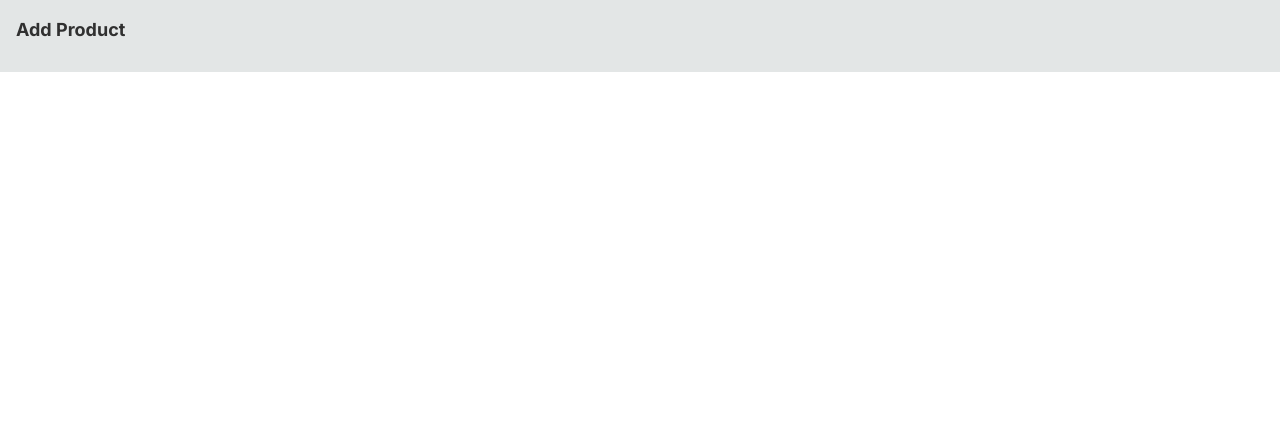
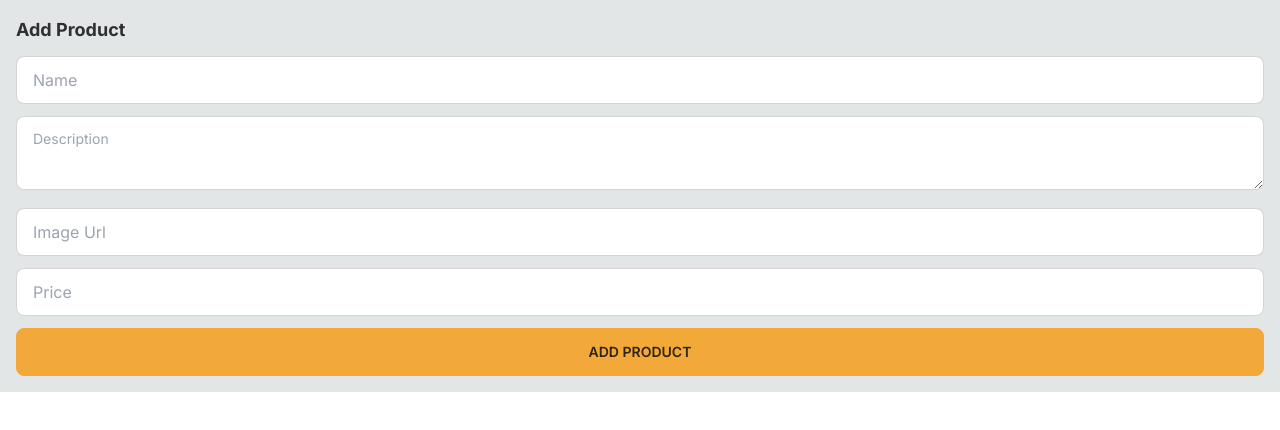
Before and after one commit to MarthaC444/nextjs-ecommerce, a Next.js app: page /add-product in a window 1280 px wide. Shown: the top 430 px of the page. Built offline with nearby package versions, Linux system fonts and the light colour scheme.

Commit message:
Create add product page and functionality

```diff
--- a/src/app/add-product/page.tsx
+++ b/src/app/add-product/page.tsx
@@ -1,7 +1,65 @@
+import FormSubmitButton from "@/components/FormSubmitButton";
+import prisma from "@/lib/db/prisma";
+import { redirect } from "next/navigation";
+
+export const metadata = {
+  title: "Add Product - Simply Shop",
+};
+
+async function addProduct(formData: FormData) {
+  "use server";
+
+  const name = formData.get("name")?.toString();
+  const description = formData.get("description")?.toString();
+  const imageUrl = formData.get("imageUrl")?.toString();
+  const price = Number(formData.get("price") || 0);
+
+  if (!name || !description || !imageUrl || !price) {
+    throw Error("Missing required fields");
+  }
+
+  await prisma.product.create({
+    data: { name, description, imageUrl, price },
+  });
+
+  redirect("/");
+}
+
 export default function AddProductPage() {
   return (
     <div>
       <h1 className="mb-3 text-lg font-bold">Add Product</h1>
+      <form action={addProduct}>
+        <input
+          required
+          name="name"
+          placeholder="Name"
+          className="input input-bordered mb-3 w-full"
+        />
+        <textarea
+          required
+          name="description"
+          placeholder="Description"
+          className="textarea textarea-bordered mb-3 w-full"
+        />
+        <input
+          required
+          name="imageUrl"
+          placeholder="Image Url"
+          type="url"
+          className="input input-bordered mb-3 w-full"
+        />
+        <input
+          required
+          name="price"
+          placeholder="Price"
+          type="number"
+          className="input input-bordered mb-3 w-full"
+        />
+        <FormSubmitButton className="btn-block">
+          Add Product
+        </FormSubmitButton>
+      </form>
     </div>
   );
 }
--- /dev/null
+++ b/src/components/FormSubmitButton.tsx
@@ -0,0 +1,29 @@
+"use client";
+
+import React, { ComponentProps } from "react";
+import { experimental_useFormStatus as useFormStatus } from "react-dom";
+
+type FormSubmitButtonProps = {
+  children: React.ReactNode;
+  className?: string;
+} & ComponentProps<"button">;
+
+export default function FormSubmitButton({
+  children,
+  className,
+  ...props
+}: FormSubmitButtonProps) {
+  const { pending } = useFormStatus();
+
+  return (
+    <button
+      {...props}
+      className={`btn btn-primary ${className}`}
+      type="submit"
+      disabled={pending}
+    >
+      {pending && <span className="loading loading-spinner loading-md" />}
+      {children}
+    </button>
+  );
+}
```
